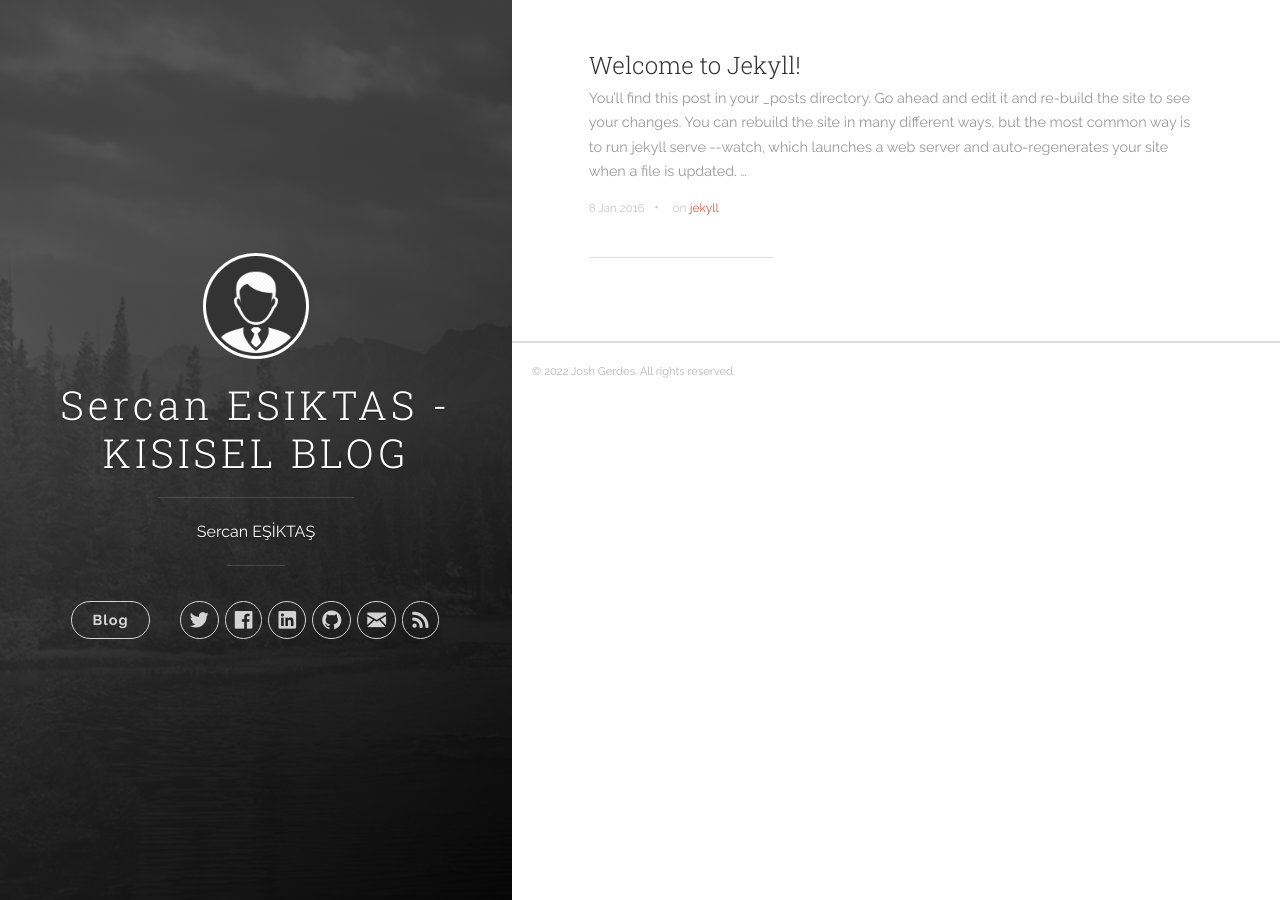
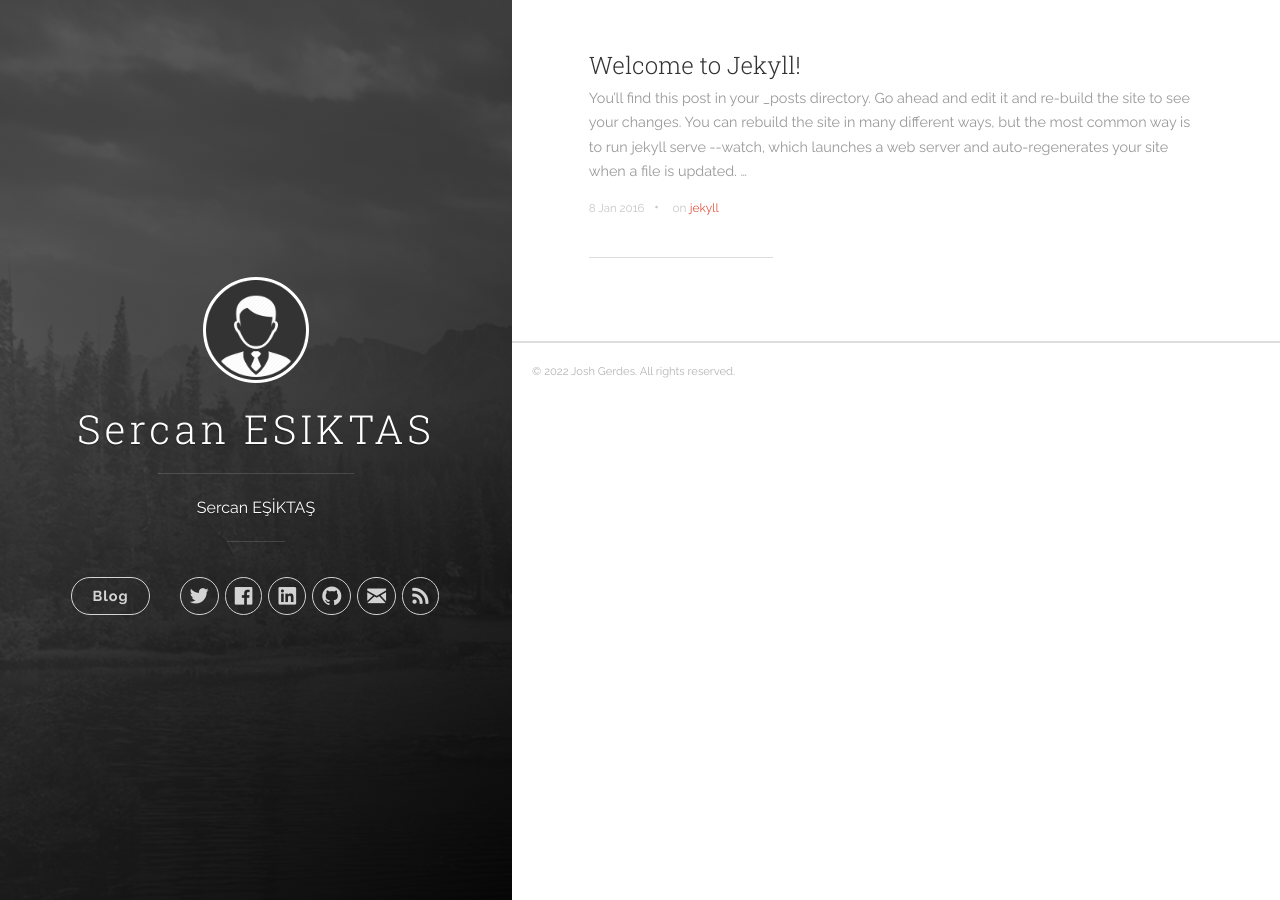
Before and after one commit to sercanesiktas/sercanesiktas.github.io, a Jekyll site: the page built from index.html, in a window 1280 px wide. Built offline with Jekyll 4.4.1, drawn with Linux system fonts in a browser that asks for light colours; the list of posts is cut into pages by our own code.

Commit message:
Update _config.yml

```diff
--- a/_config.yml
+++ b/_config.yml
@@ -1,5 +1,5 @@
 # Site settings
-title: Sercan ESIKTAS - KISISEL BLOG
+title: Sercan ESIKTAS
 description: 'Sercan EŞİKTAŞ'
 url: 'http://sercanesiktas.github.io'
 baseurl: '/'
```
